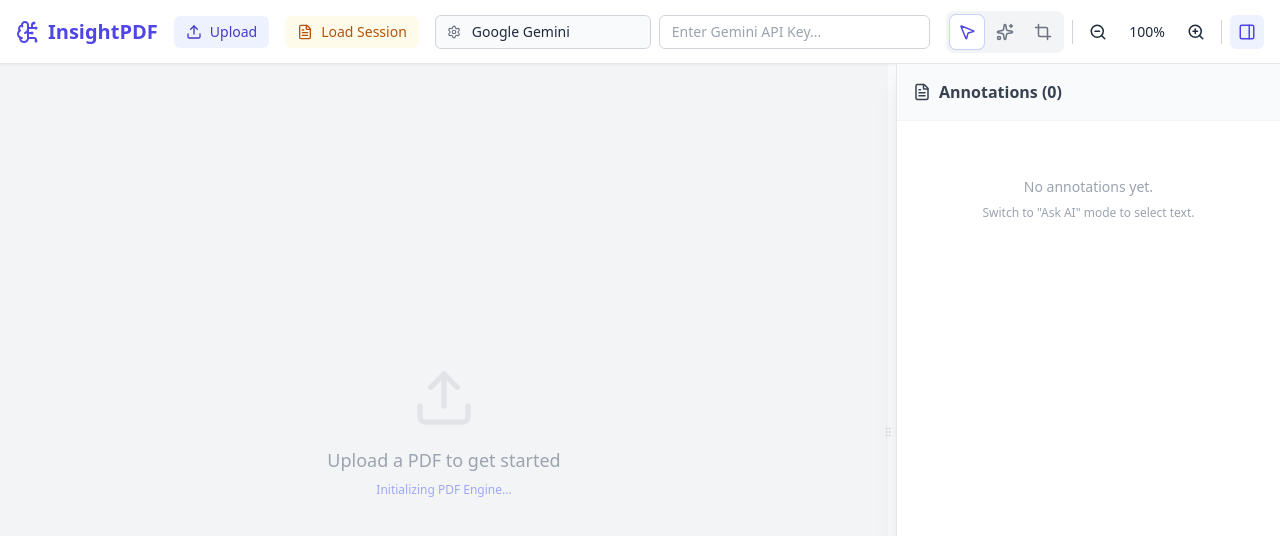
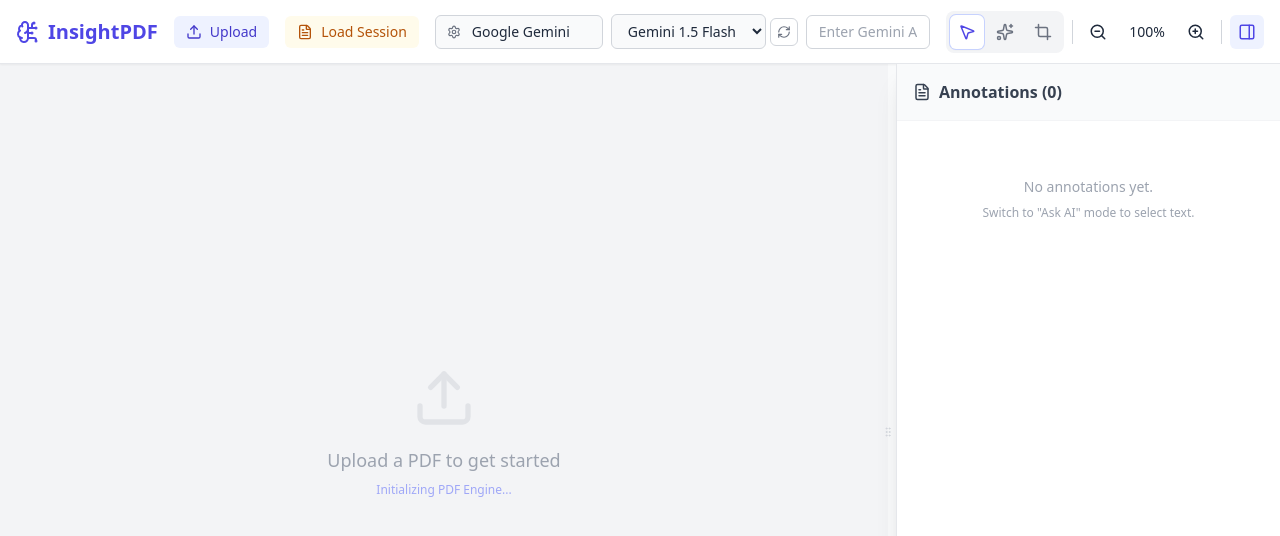
Before and after one commit to jaizunT/pdf_analyzer, a React (Vite) app: page / in a window 1280 px wide. Shown: the top 536 px of the page. Built offline with nearby package versions, Linux system fonts and the light colour scheme.

Commit message:
dynamic models

```diff
--- a/App.tsx
+++ b/App.tsx
@@ -19,7 +19,8 @@ import {
   Sparkles,
   MousePointer2,
   PanelRight,
-  GripVertical
+  GripVertical,
+  RefreshCw,
 } from 'lucide-react';
 
 import katex from 'katex';
@@ -52,6 +53,21 @@ interface Annotation {
   timestamp: number;
   providerUsed?: LLMProvider;
 }
+
+const PROVIDER_MODELS: Record<LLMProvider, { value: string; label: string }[]> = {
+  gemini: [
+    { value: 'gemini-1.5-flash', label: 'Gemini 1.5 Flash' },
+    { value: 'gemini-1.5-pro', label: 'Gemini 1.5 Pro' },
+  ],
+  openai: [
+    { value: 'gpt-4o', label: 'GPT-4o' },
+    { value: 'gpt-4o-mini', label: 'GPT-4o mini' },
+  ],
+  anthropic: [
+    { value: 'claude-3-5-sonnet-20240620', label: 'Claude 3.5 Sonnet' },
+    { value: 'claude-3-haiku-20240307', label: 'Claude 3 Haiku' },
+  ],
+};
 
 const renderTextWithLatex = (text: string) => {
   const segments: React.ReactNode[] = [];
@@ -96,8 +112,8 @@ const renderTextWithLatex = (text: string) => {
 
 // --- LLM Services ---
 
-const callGemini = async (apiKey: string, systemPrompt: string, userPrompt: string, contextData: { text?: string; image?: string }) => {
-  const baseUrl = `https://generativelanguage.googleapis.com/v1beta/models/gemini-1.5-flash:generateContent?key=${apiKey}`;
+const callGemini = async (apiKey: string, model: string, systemPrompt: string, userPrompt: string, contextData: { text?: string; image?: string }) => {
+  const baseUrl = `https://generativelanguage.googleapis.com/v1beta/models/${model}:generateContent?key=${apiKey}`;
   const parts: any[] = [];
 
   if (contextData.text) parts.push({ text: `CONTEXT TEXT:\n"${contextData.text}"\n\n` });
@@ -118,7 +134,7 @@ const callGemini = async (apiKey: string, systemPrompt: string, userPrompt: stri
   return data.candidates?.[0]?.content?.parts?.[0]?.text || "No response.";
 };
 
-const callOpenAI = async (apiKey: string, systemPrompt: string, userPrompt: string, contextData: { text?: string; image?: string }) => {
+const callOpenAI = async (apiKey: string, model: string, systemPrompt: string, userPrompt: string, contextData: { text?: string; image?: string }) => {
   const content: any[] = [{ type: "text", text: userPrompt }];
   if (contextData.text) content.unshift({ type: "text", text: `CONTEXT FROM PDF:\n"${contextData.text}"\n\n` });
   if (contextData.image) content.push({ type: "image_url", image_url: { url: contextData.image } });
@@ -127,7 +143,7 @@ const callOpenAI = async (apiKey: string, systemPrompt: string, userPrompt: stri
     method: 'POST',
     headers: { 'Content-Type': 'application/json', 'Authorization': `Bearer ${apiKey}` },
     body: JSON.stringify({
-      model: "gpt-4o",
+      model,
       messages: [{ role: "system", content: systemPrompt }, { role: "user", content: content }],
       max_tokens: 1000
     })
@@ -138,7 +154,7 @@ const callOpenAI = async (apiKey: string, systemPrompt: string, userPrompt: stri
   return data.choices?.[0]?.message?.content || "No response.";
 };
 
-const callAnthropic = async (apiKey: string, systemPrompt: string, userPrompt: string, contextData: { text?: string; image?: string }) => {
+const callAnthropic = async (apiKey: string, model: string, systemPrompt: string, userPrompt: string, contextData: { text?: string; image?: string }) => {
   const content: any[] = [];
   if (contextData.text) content.push({ type: "text", text: `CONTEXT FROM PDF:\n"${contextData.text}"\n\n` });
   if (contextData.image) {
@@ -156,7 +172,7 @@ const callAnthropic = async (apiKey: string, systemPrompt: string, userPrompt: s
       'dangerously-allow-browser': 'true'
     },
     body: JSON.stringify({
-      model: "claude-3-5-sonnet-20240620",
+      model,
       max_tokens: 1000,
       system: systemPrompt,
       messages: [{ role: "user", content }]
@@ -402,6 +418,13 @@ export default function InsightPDFApp() {
 
   const [apiKey, setApiKey] = useState<string>('');
   const [provider, setProvider] = useState<LLMProvider>('gemini');
+  const [modelByProvider, setModelByProvider] = useState<Record<LLMProvider, string>>({
+    gemini: 'gemini-1.5-flash',
+    openai: 'gpt-4o',
+    anthropic: 'claude-3-5-sonnet-20240620',
+  });
+  const [dynamicModels, setDynamicModels] = useState<Partial<Record<LLMProvider, { value: string; label: string }[]>>>({});
+  const [isRefreshingModels, setIsRefreshingModels] = useState(false);
 
   const [annotations, setAnnotations] = useState<Annotation[]>([]);
   const [isExporting, setIsExporting] = useState(false);
@@ -665,6 +688,87 @@ export default function InsightPDFApp() {
   };
 
   // --- Annotation & Logic ---
+
+  const handleRefreshModels = async () => {
+    if (!apiKey) {
+      alert('Enter an API key before refreshing models.');
+      return;
+    }
+
+    setIsRefreshingModels(true);
+    try {
+      let fetched: { value: string; label: string }[] | null = null;
+
+      if (provider === 'openai') {
+        const resp = await fetch('https://api.openai.com/v1/models', {
+          headers: {
+            'Authorization': `Bearer ${apiKey}`,
+          },
+        });
+        if (!resp.ok) {
+          throw new Error('OpenAI model list request failed');
+        }
+        const data = await resp.json();
+        const ids: string[] = (data.data || []).map((m: any) => m.id as string);
+        const filtered = ids.filter((id) =>
+          id.startsWith('gpt-4') ||
+          id.startsWith('gpt-4o') ||
+          id.startsWith('gpt-3.5') ||
+          id.startsWith('o3-')
+        );
+        fetched = filtered.map((id) => ({ value: id, label: id }));
+      } else if (provider === 'gemini') {
+        const resp = await fetch(`https://generativelanguage.googleapis.com/v1beta/models?key=${apiKey}`);
+        if (!resp.ok) {
+          throw new Error('Gemini model list request failed');
+        }
+        const data = await resp.json();
+        const models = (data.models || []) as any[];
+        const filtered = models.filter((m) => {
+          const name: string | undefined = m.name;
+          const methods: string[] = Array.isArray(m.supportedGenerationMethods) ? m.supportedGenerationMethods : [];
+          return typeof name === 'string' && name.includes('models/gemini') && methods.includes('generateContent');
+        });
+        fetched = filtered.map((m) => {
+          const fullName: string = m.name;
+          const id = fullName.split('/').pop() || fullName;
+          const label = m.displayName || id;
+          return { value: id, label };
+        });
+      } else if (provider === 'anthropic') {
+        alert('Dynamic model listing is not available for Anthropic; using static model list.');
+        return;
+      }
+
+      if (fetched && fetched.length > 0) {
+        const base = PROVIDER_MODELS[provider];
+        const seen = new Set(base.map((m) => m.value));
+        const merged = [...base];
+        fetched.forEach((m) => {
+          if (!seen.has(m.value)) {
+            merged.push(m);
+          }
+        });
+
+        setDynamicModels((prev) => ({ ...prev, [provider]: merged }));
+
+        const currentSelected = modelByProvider[provider];
+        const valid = new Set(merged.map((m) => m.value));
+        const nextSelected = valid.has(currentSelected) ? currentSelected : merged[0].value;
+        if (nextSelected !== currentSelected) {
+          setModelByProvider((prev) => ({ ...prev, [provider]: nextSelected }));
+        }
+      } else {
+        alert('No models returned from provider.');
+      }
+    } catch (err: any) {
+      console.error('Model refresh failed', err);
+      alert(`Failed to refresh models: ${err.message || err}`);
+    } finally {
+      setIsRefreshingModels(false);
+    }
+  };
+
   const handleLLMSubmit = async (actionType: 'explain' | 'summarize' | 'custom') => {
     if (!apiKey) { alert("Please enter an API Key."); return; }
     setIsProcessing(true);
@@ -700,11 +804,12 @@ export default function InsightPDFApp() {
 
       const contextText = contextParts.join('\n\n') || pendingAnnotation?.selectedText || '';
       const context = { text: contextText, image: pendingAnnotation?.imageBase64 };
+      const model = modelByProvider[provider];
 
       let responseText = "";
-      if (provider === 'gemini') responseText = await callGemini(apiKey, systemPrompt, query, context);
-      else if (provider === 'openai') responseText = await callOpenAI(apiKey, systemPrompt, query, context);
-      else if (provider === 'anthropic') responseText = await callAnthropic(apiKey, systemPrompt, query, context);
+      if (provider === 'gemini') responseText = await callGemini(apiKey, model, systemPrompt, query, context);
+      else if (provider === 'openai') responseText = await callOpenAI(apiKey, model, systemPrompt, query, context);
+      else if (provider === 'anthropic') responseText = await callAnthropic(apiKey, model, systemPrompt, query, context);
 
       setAnnotations(prev => [...prev, {
         id: Date.now().toString(),
@@ -954,7 +1059,7 @@ export default function InsightPDFApp() {
           )}
         </div>
 
-        <div className="flex-1 max-w-2xl mx-4 flex space-x-2 min-w-0">
+        <div className="flex-1 max-w-2xl mx-4 flex space-x-2 min-w-0 items-center">
           <div className="relative shrink-0">
             <select
               value={provider}
@@ -962,10 +1067,32 @@ export default function InsightPDFApp() {
               className="h-full pl-9 pr-8 py-1.5 text-sm border border-gray-300 rounded-md bg-gray-50 focus:ring-2 focus:ring-indigo-500 focus:outline-none appearance-none cursor-pointer hover:bg-gray-100 font-medium"
             >
               <option value="gemini">Google Gemini</option>
-              <option value="openai">OpenAI (GPT-4)</option>
-              <option value="anthropic">Anthropic (Claude 3.5)</option>
+              <option value="openai">OpenAI</option>
+              <option value="anthropic">Anthropic</option>
             </select>
             <Settings size={14} className="absolute left-3 top-1/2 -translate-y-1/2 text-gray-500 pointer-events-none"/>
+          </div>
+          <div className="flex items-center space-x-1 shrink-0">
+            <div className="relative">
+              <select
+                value={modelByProvider[provider]}
+                onChange={(e) => setModelByProvider(prev => ({ ...prev, [provider]: e.target.value }))}
+                className="h-full pl-3 pr-3 py-1.5 text-sm border border-gray-300 rounded-md bg-gray-50 focus:ring-2 focus:ring-indigo-500 focus:outline-none cursor-pointer hover:bg-gray-100 font-medium max-w-[220px] truncate"
+              >
+                {(dynamicModels[provider] || PROVIDER_MODELS[provider]).map((m) => (
+                  <option key={m.value} value={m.value}>{m.label}</option>
+                ))}
+              </select>
+            </div>
+            <button
+              type="button"
+              onClick={handleRefreshModels}
+              disabled={isRefreshingModels}
+              className="p-1.5 rounded-md border border-gray-300 text-gray-500 hover:bg-gray-100 disabled:opacity-50 disabled:cursor-not-allowed"
+              title="Refresh model list from provider API"
+            >
+              {isRefreshingModels ? <Loader2 size={14} className="animate-spin" /> : <RefreshCw size={14} />}
+            </button>
           </div>
           <input
             type="password"
```
